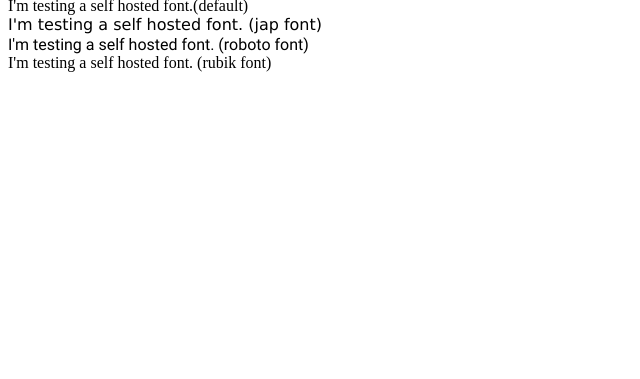
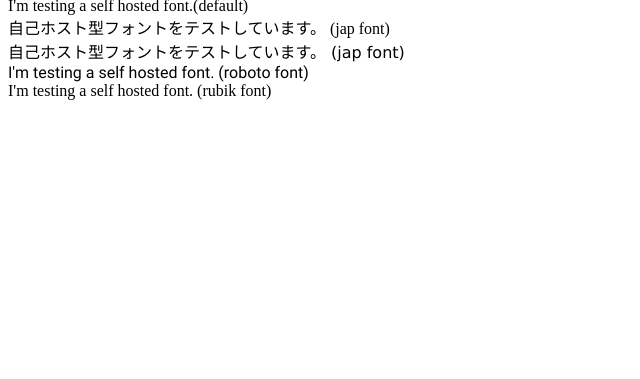
Before and after one commit to OmZUltra/OmZUltra.github.io, a plain HTML site: page index.html in a window 1280 px wide. Shown: the part 421-800 px from the top of the page, without its empty margins (0-640 px from the left). Drawn offline with Linux system fonts and the light colour scheme; a web font is replaced by a local one.

Commit message:
font test change 7.1

```diff
--- a/index.html
+++ b/index.html
@@ -15,7 +15,8 @@
     <img src="https://content.codecademy.com/articles/github-pages-via-web-app/happy-ice-cream.gif" />
     <div id=""test">For test <a href="/projects/DAC/index.html">click here</a></div>
     <div>I'm testing a self hosted font.(default)</div>
-    <div class="displayjp">I'm testing a self hosted font. (jap font)</div>
+    <div>自己ホスト型フォントをテストしています。 (jap font)</div>
+    <div class="displayjp">自己ホスト型フォントをテストしています。 (jap font)</div>
     <div class="displayrb">I'm testing a self hosted font. (roboto font)</div>
     <div class="displayrubik">I'm testing a self hosted font. (rubik font)</div>
 </body>
```
